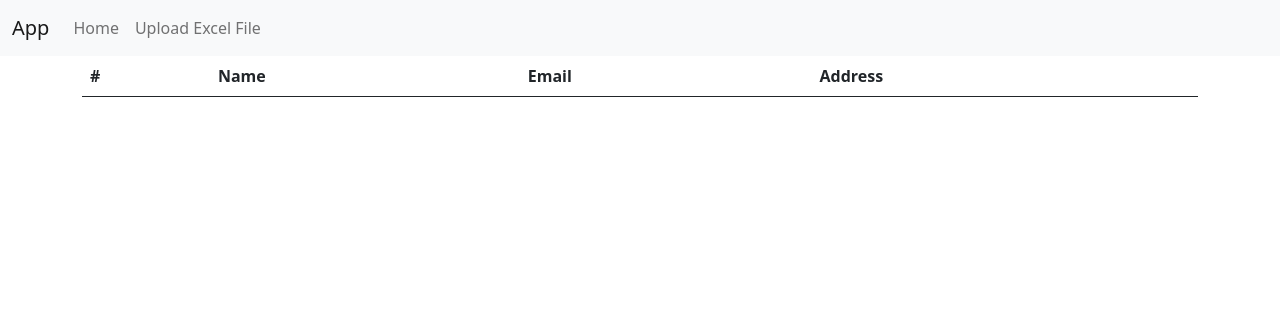
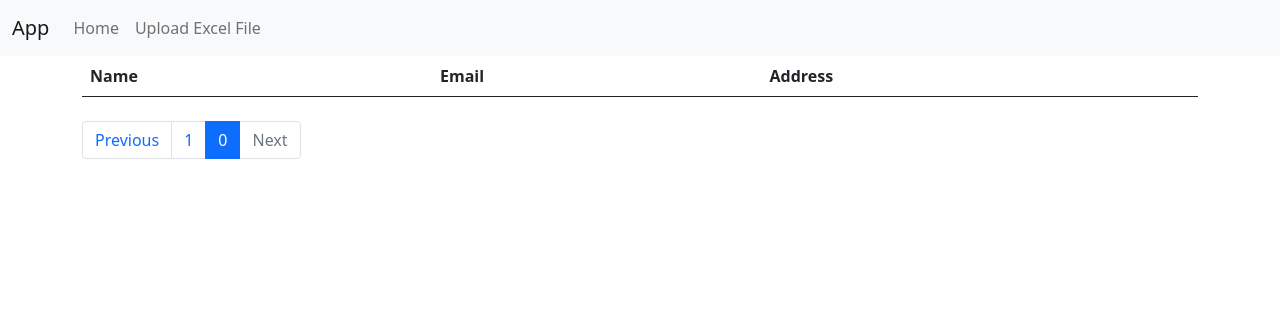
Before and after one commit to mamy-arthur/uploadExcelToDb, a Symfony app: template templates/home/index.html.twig in a window 1280 px wide. Shown: the top 316 px of the page. Run offline with Twig, Linux system fonts and the light colour scheme; the template is opened without the code that fills it, so the values that code supplies are empty; some libraries are stand-ins or nearby versions.

Commit message:
FEATURE/FRONT: Add pagination.

```diff
--- a/src/Services/ClientService.php
+++ b/src/Services/ClientService.php
@@ -10,8 +10,8 @@
         private ClientRepository $clientRepository
     ) {}
 
-    public function getClientList(int $number)
+    public function getClientList(int $limit, int $page)
     {
-        return $this->clientRepository->getClientList($number);
+        return $this->clientRepository->getClientList($limit, $page);
     }
 }
--- /dev/null
+++ b/templates/components/pagination.html.twig
@@ -0,0 +1,15 @@
+ <nav aria-label="Pagination" class="mt-4">
+    <ul class="pagination">
+        <li class="page-item {% if currentPage == 1 %}disabled{% endif %}">
+            <a class="page-link" href="{{ path(routeName, {'page': currentPage - 1}) }}">Previous</a>
+        </li>
+        {% for i in 1..totalPages %}
+            <li class="page-item {% if i == currentPage %}active{% endif %}">
+                <a class="page-link" href="{{ path(routeName, {'page': i}) }}">{{ i }}</a>
+            </li>
+        {% endfor %}
+        <li class="page-item {% if currentPage == totalPages %}disabled{% endif %}">
+            <a class="page-link" href="{{ path(routeName, {'page': currentPage + 1}) }}">Next</a>
+        </li>
+    </ul>
+</nav>
--- a/templates/home/index.html.twig
+++ b/templates/home/index.html.twig
@@ -11,7 +11,6 @@
     <table class="table">
         <thead>
             <tr>
-                <th scope="col">#</th>
                 <th scope="col">Name</th>
                 <th scope="col">Email</th>
                 <th scope="col">Address</th>
@@ -20,7 +19,6 @@
         <tbody>
             {% for client in clients %}
             <tr>
-                <th scope="row">{{client.id}}</th>
                 <td>{{client.name}}</td>
                 <td>{{client.email}}</td>
                 <td>{{client.zipCode}} {{client.trackName}} {{client.city}}</td>
@@ -28,4 +26,9 @@
             {% endfor %}
         </tbody>
     </table>
+   {% include 'components/pagination.html.twig' with {
+        'currentPage': currentPage,
+        'totalPages': totalPages,
+        'routeName': 'app_home',
+    } %}
 {% endblock %}
```
Also changed, not shown: src/Controller/HomeController.php (+12 -3 lines), src/Repository/ClientRepository.php (+9 -2 lines).
